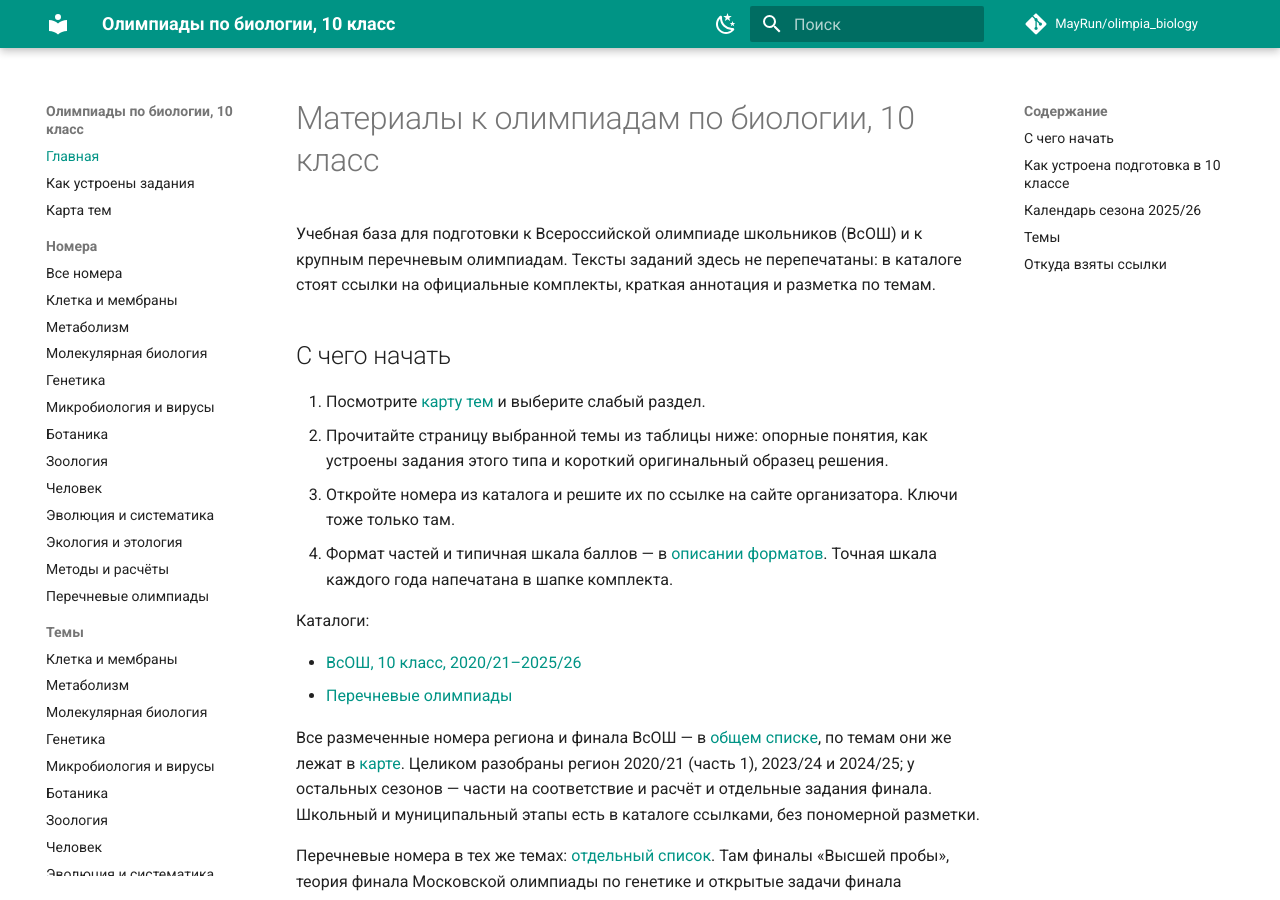
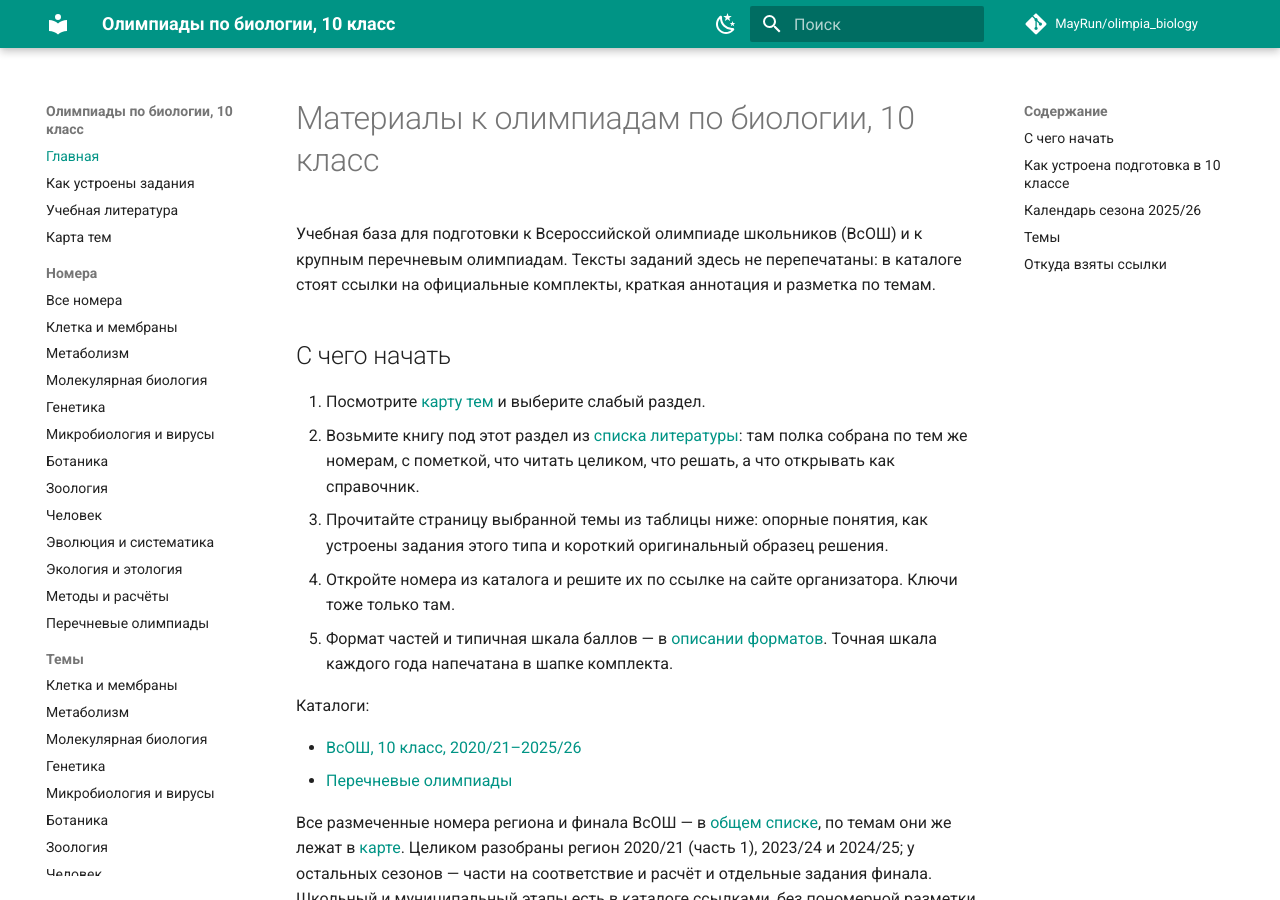
Before and after one commit to MayRun/olimpia_biology, an MkDocs documentation site: the page built from docs/index.md, in a window 1280 px wide and 900 px high. Built offline with MkDocs 1.6.1 and Material for MkDocs 9.7.7, drawn with Linux system fonts in a browser that asks for light colours; comment, search, counter and statistics services are not loaded.

Commit message:
Add a reading list mapped to the indexed olympiad tasks.
Co-authored-by: Cursor <cursoragent@cursor.com>

```diff
--- a/docs/index.md
+++ b/docs/index.md
@@ -5,9 +5,10 @@
 ## С чего начать
 
 1. Посмотрите [карту тем](temy.md) и выберите слабый раздел.
-2. Прочитайте страницу выбранной темы из таблицы ниже: опорные понятия, как устроены задания этого типа и короткий оригинальный образец решения.
-3. Откройте номера из каталога и решите их по ссылке на сайте организатора. Ключи тоже только там.
-4. Формат частей и типичная шкала баллов — в [описании форматов](formaty.md). Точная шкала каждого года напечатана в шапке комплекта.
+2. Возьмите книгу под этот раздел из [списка литературы](literatura.md): там полка собрана по тем же номерам, с пометкой, что читать целиком, что решать, а что открывать как справочник.
+3. Прочитайте страницу выбранной темы из таблицы ниже: опорные понятия, как устроены задания этого типа и короткий оригинальный образец решения.
+4. Откройте номера из каталога и решите их по ссылке на сайте организатора. Ключи тоже только там.
+5. Формат частей и типичная шкала баллов — в [описании форматов](formaty.md). Точная шкала каждого года напечатана в шапке комплекта.
 
 Каталоги:
 
--- a/mkdocs.yml
+++ b/mkdocs.yml
@@ -40,6 +40,7 @@ plugins:
 nav:
   - Главная: index.md
   - Как устроены задания: formaty.md
+  - Учебная литература: literatura.md
   - Карта тем: temy.md
   - Номера:
       - Все номера: zadaniya/00-vse.md
```
Also changed, not shown: docs/literatura.md (added, +96 -0 lines).
